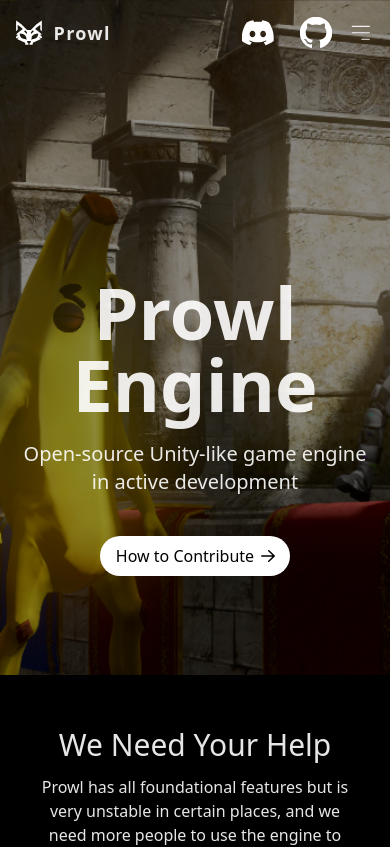
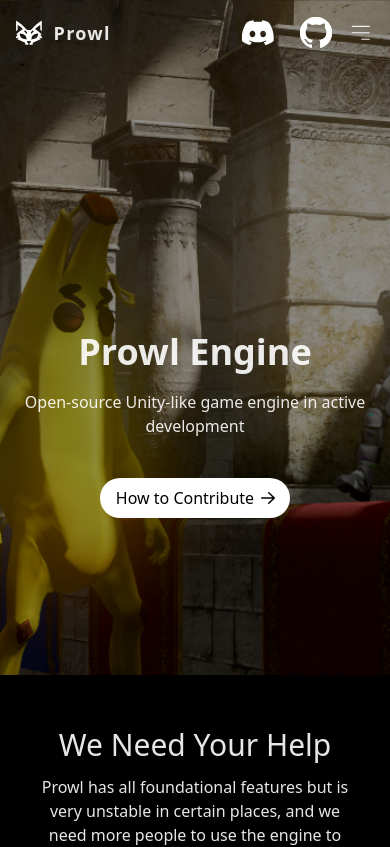
Before and after one commit to PaperPrototype/Prowl.Website, a SvelteKit app: page / in a window 390 px wide. Shown: the top 847 px of the page. Built offline with nearby package versions, Linux system fonts and the light colour scheme.

Commit message:
removed all scrollbars

```diff
--- a/src/app.css
+++ b/src/app.css
@@ -5,4 +5,21 @@
 
 * {
   @apply text-white/90;
+  -ms-overflow-style: none; /* Internet Explorer 10+ */
+  scrollbar-width: none; /* Firefox */
 }
+
+html {
+  overflow: scroll;
+  overflow-x: hidden;
+}
+
+::-webkit-scrollbar {
+  display: none; /* Safari and Chrome */
+  width: 0; /* Remove scrollbar space */
+  background: transparent; /* Optional: just make scrollbar invisible */
+}
+/* Optional: show position indicator in red */
+::-webkit-scrollbar-thumb {
+  background: #ff0000;
+}
--- a/src/routes/+page.svelte
+++ b/src/routes/+page.svelte
@@ -29,12 +29,12 @@
         Prowl Engine
       </div> -->
       <div
-        class="mx-auto w-fit px-1 pointer-events-none pb-5 z-20 whitespace-pre-wrap text-center text-7xl font-bold leading-none"
+        class="mx-auto w-fit px-1 pointer-events-none pb-5 z-20 whitespace-pre-wrap text-center md:text-7xl text-4xl font-bold leading-none"
       >
         Prowl Engine
       </div>
       <p
-        class="text-white/90 max-w-xl text-center px-5 pb-5 text-xl font-medium z-20"
+        class="text-white/90 max-w-xl text-center px-5 pb-5 md:text-xl text-md font-medium z-20"
       >
         Open-source Unity-like game engine in active development
       </p>
--- a/src/routes/contributing/+page.svelte
+++ b/src/routes/contributing/+page.svelte
@@ -8,7 +8,7 @@
   <!-- <NewGrid></NewGrid> -->
 </div>
 
-<div class="mx-auto max-w-3xl flex flex-col readable">
+<div class="mx-auto max-w-3xl flex flex-col readable p-10">
   <p>
     <span>DISCLAIMER:</span>
     It is important to note out that while prowl shows promise the engine is relatively
```
